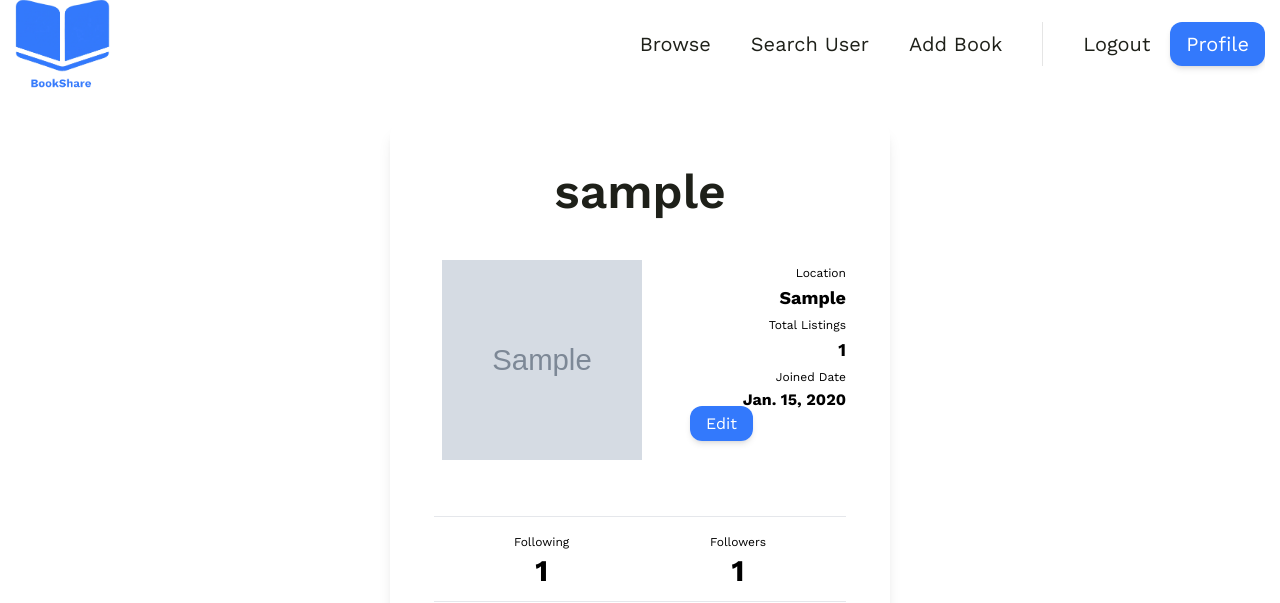
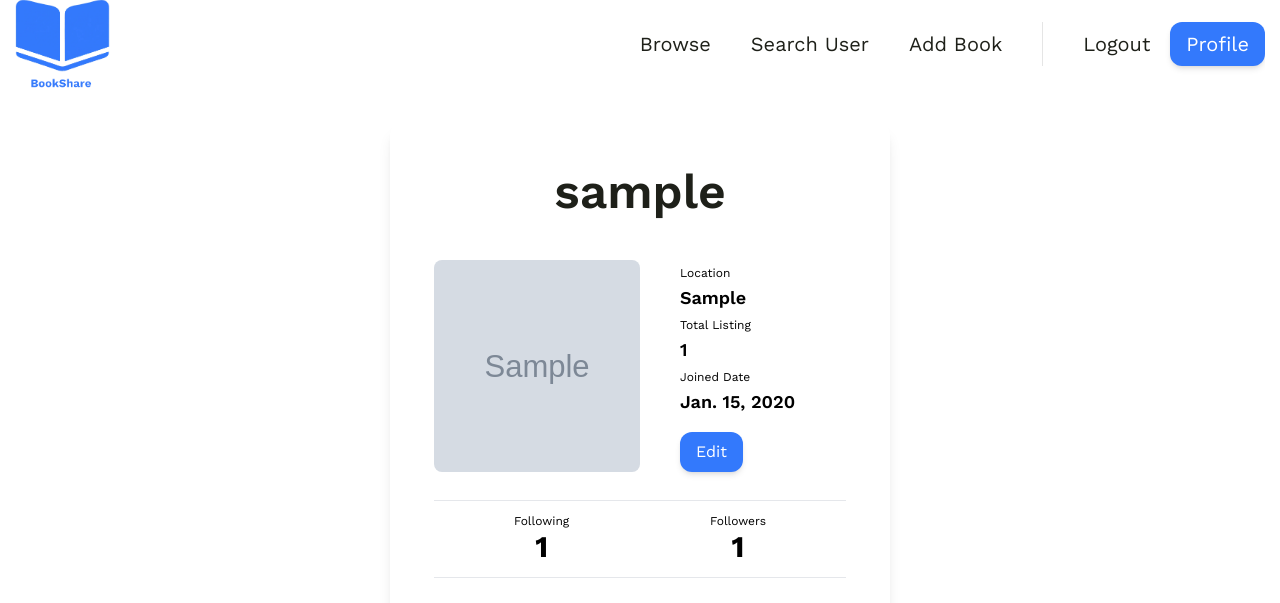
Before and after one commit to Euan-Lang/book_share, a Django app: a page that uses templates/bookShare/profile.html in a window 1280 px wide. Shown: the part 16-619 px from the top of the page. Run offline with Django 3.2, Linux system fonts and the light colour scheme; a user stored in the database is signed in; tables that the repository leaves empty hold one stand-in row (values such as "Sample post"); grey boxes marked "Sample" are stand-in pictures; a database or web service that is not in the repository returns one stand-in record (values such as "Sample title"); data that the repository does not hold is empty; some libraries are stand-ins or nearby versions.

Commit message:
improvements: improve profile page

```diff
--- a/bookShare/views/profile.py
+++ b/bookShare/views/profile.py
@@ -5,23 +5,38 @@ from django.shortcuts import redirect
 from django.urls import reverse
 from bookShare.views.map_functions import *
 
+
 def profile(request, user_id):
     context = {}
 
-    user = User.objects.get(username = user_id)
-    user_profile = UserProfile.objects.get(user = user)
+    user = User.objects.get(username=user_id)
+    user_profile = UserProfile.objects.get(user=user)
     try:
         context = formatContextDict(getCoordsRequest(user_profile.post_code))
     except:
-        context = {"invalid_map":True}
+        context = {"invalid_map": True}
     context["profile"] = user_profile
+    context["profile_attributes"] = {
+        "location": {
+            "label": "Location",
+            "value": user_profile.location
+        },
+        "reputation": {
+            "label": "Total Listing",
+            "value": user_profile.reputation,
+        },
+        "joined": {
+            "label": "Joined Date",
+            "value": user_profile.joined_date,
+        }
+    }
 
-    context["following"] = Follows.objects.filter(follower = user_profile)
+    context["following"] = Follows.objects.filter(follower=user_profile)
     context["followers"] = Follows.objects.filter(following=user_profile)
     if request.user.is_authenticated and UserProfile.objects.filter(user=request.user).exists():
-        context["is_following"] = context["followers"].filter(follower=UserProfile.objects.get(user=request.user)).exists()
+        context["is_following"] = context["followers"].filter(
+            follower=UserProfile.objects.get(user=request.user)).exists()
     else:
         context["is_following"] = "invalid"
 
-
-    return render(request,'bookShare/profile.html', context=context)
+    return render(request, 'bookShare/profile.html', context=context)
--- a/static/css/build.css
+++ b/static/css/build.css
@@ -1086,6 +1086,14 @@ footer {
   margin-top: 1.75rem;
 }
 
+.mt-4 {
+  margin-top: 1rem;
+}
+
+.mb-7 {
+  margin-bottom: 1.75rem;
+}
+
 .box-border {
   box-sizing: border-box;
 }
@@ -1094,6 +1102,10 @@ footer {
   display: block;
 }
 
+.inline-block {
+  display: inline-block;
+}
+
 .inline {
   display: inline;
 }
@@ -1174,6 +1186,10 @@ footer {
   height: 100%;
 }
 
+.h-auto {
+  height: auto;
+}
+
 .max-h-0 {
   max-height: 0px;
 }
@@ -1216,6 +1232,10 @@ footer {
 
 .w-full {
   width: 100%;
+}
+
+.w-\[50\%\] {
+  width: 50%;
 }
 
 .max-w-\[650px\] {
@@ -1918,6 +1938,10 @@ main {
     margin-top: 3.5rem;
   }
 
+  .sm\:mt-7 {
+    margin-top: 1.75rem;
+  }
+
   .sm\:inline-block {
     display: inline-block;
   }
@@ -1934,6 +1958,10 @@ main {
     height: 200px;
   }
 
+  .sm\:h-auto {
+    height: auto;
+  }
+
   .sm\:max-h-none {
     max-height: none;
   }
@@ -1952,6 +1980,10 @@ main {
 
   .sm\:w-\[200px\] {
     width: 200px;
+  }
+
+  .sm\:w-\[50\%\] {
+    width: 50%;
   }
 
   .sm\:grid-cols-3 {
--- a/templates/bookShare/profile.html
+++ b/templates/bookShare/profile.html
@@ -2,9 +2,7 @@
 
 {% load staticfiles %}
 
-{% block title %}
-    {{ profile.user.username }}
-{% endblock %}
+{% block title %}{{ profile.user.username }}{% endblock %}
 {% block javascript %}
     <script>
     var isFollowing = {{is_following|lower}}
@@ -15,41 +13,21 @@
 {% block content %}
     {% include "bookShare/components/card_start.html" with card_title=profile.user.username %}
 
-    <div class="text-center sm:text-right flow-root flex flex-col gap-4 mb-6">
-        <img class="mb-4 sm:mb-0 ml-6 sm:ml-2 sm:mr-12 sm:inline-block block sm:float-left  w-[175px] h-[175px] sm:w-[200px] sm:h-[200px]"
-             src="{% if profile.user_image %}{{ profile.user_image.url }}{% else %}{% static 'images/default_pfp.jpg' %}{% endif %}">
-    </img>
-    <div class="sm:float-right sm:ml-4 sm:ml-0" id = "location">
-        <span class = "text-xs">Location</span>
-        <p class="text-lg sm:ml-4 ">
-            <b>{{ profile.location }}</b>
-        </p>
+    <div class="flex gap-10">
+        <img class="object-cover rounded-lg w-[50%]"
+             src="{% if profile.user_image %}{{ profile.user_image.url }}{% else %}{% static 'images/default_pfp.jpg' %}{% endif %}"/>
+        <div>
+            {% for key,attribute in profile_attributes.items %}
+                <div>
+                    <span class="text-xs">{{ attribute.label }}</span>
+                    <p class="text-lg font-semibold">{{ attribute.value }}</p>
                 </div>
-    <br/>
-    <div class="sm:float-right sm:ml-4 sm:ml-0" id = "listings-posted">
-        <span class = "text-xs">Total Listings</span>
-        <br/>
-        <p class="text-lg sm:ml-4">
-            <b>{{ profile.reputation }}</b>
-        </p>
-    </div>
-    <br/>
-    <div class="sm:float-right sm:ml-4 sm:ml-0" id = "join-date">
-        <span class = "text-xs">Joined Date</span>
-        <br/>
-        <p class="text-base sm:ml-4">
-            <b>{{ profile.joined_date }}</b>
-        </p>
-    </div>
-    <br/>
-    <div class="float-left"
-         id="button"
-         class="sm:float-left block sm:ml-8 mt-5">
+            {% endfor %}
             {% if user.username == profile.user.username %}
-            <a class="btn-primary ml-12 sm:ml-0 mb-6 text-center"
-               href="{% url 'bookShare:edit_profile' user.username %}"> Edit </a>
+                <a class="btn-primary inline-block mt-4"
+                   href="{% url 'bookShare:edit_profile' user.username %}">Edit</a>
             {% elif user.is_authenticated and is_following != "invalid" %}
-            <button class="btn-primary mb-6 text-center" id = "change-follow-button">
+                <button class="btn-primary inline-block mt-4" id="change-follow-button">
                     {% if is_following %}
                         Unfollow
                     {% else %}
@@ -58,22 +36,22 @@
                 </button>
             {% endif %}
         </div>
+    </div>
+    <div class="text-center sm:text-right flow-root flex flex-col gap-4 mb-6">
         <div class="text-center block float-left w-full mb-3" id = "lower-content">
-        <hr class = "mt-7 sm:mt-14 mb-3">
+            <hr class = "mt-7 mb-3">
             <div class="sm:ml-20 ml-4 block float-left" id = "following">
-            <span class = "text-xs">Following</span>
-            <br/>
+                <span class = "text-xs block">Following</span>
                 <span class="text-3xl"><b><a id="following-count"
    href="{% url 'bookShare:following' profile.user.username %}">{{ following|length }}</a> </b></span>
             </div>
             <div class = "block float-right mr-4 sm:mr-20" id = "followers">
-            <span class = "text-xs">Followers</span>
-            <br/>
+                <span class = "text-xs block">Followers</span>
                 <span class="text-3xl"><b><a id="follower-count"
    href="{% url 'bookShare:followers' profile.user.username %}">{{ followers|length }}</a> </b></span>
             </div>
         </div>
-    <hr class = "mt-14 w-full mb-8">
+        <hr class = "w-full mb-7">
         <div class="w-full h-full">
             {% include "bookShare/components/map.html" %}
 
```
Lines whose indentation alone changed are shown as unchanged.
